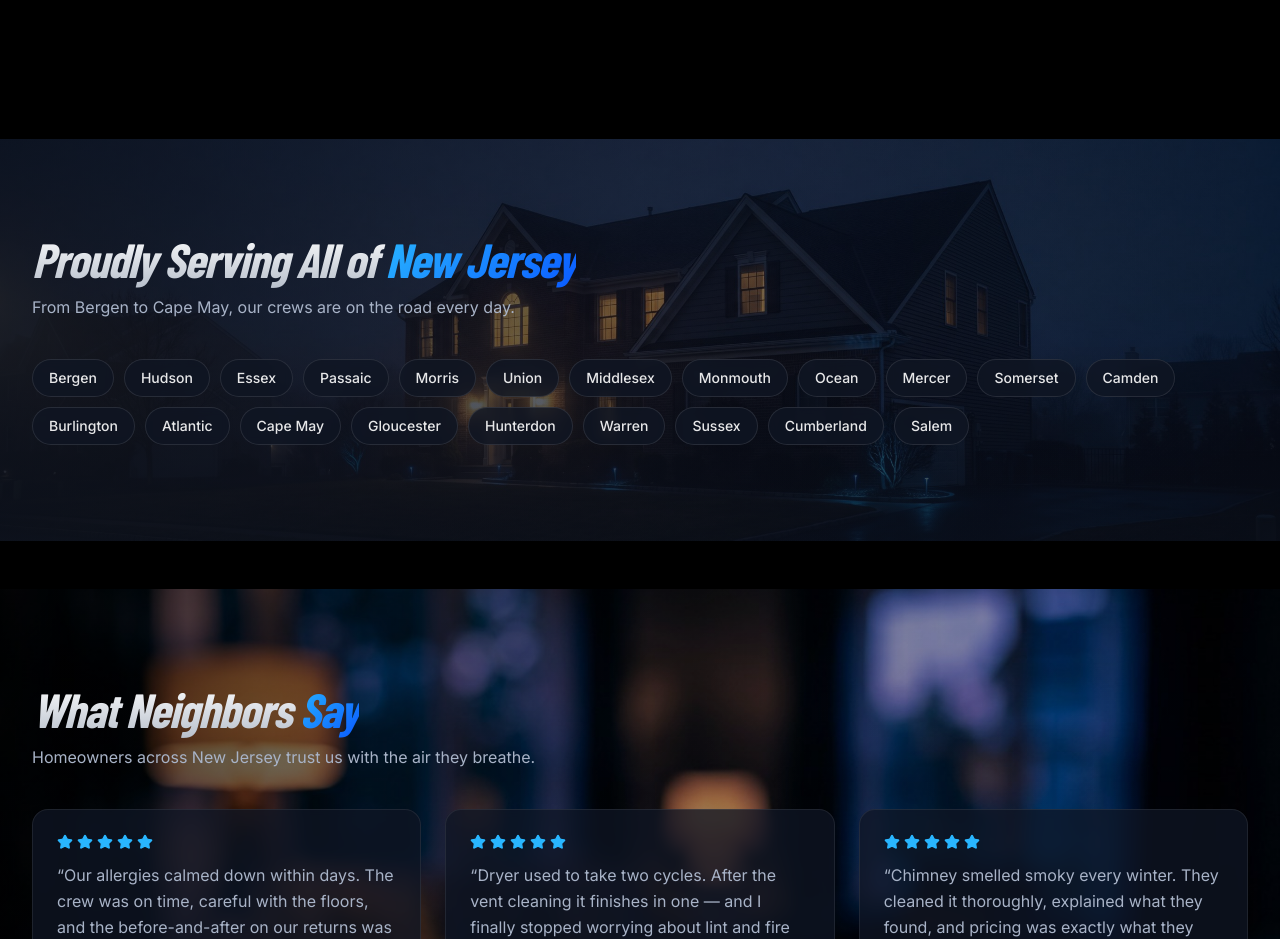
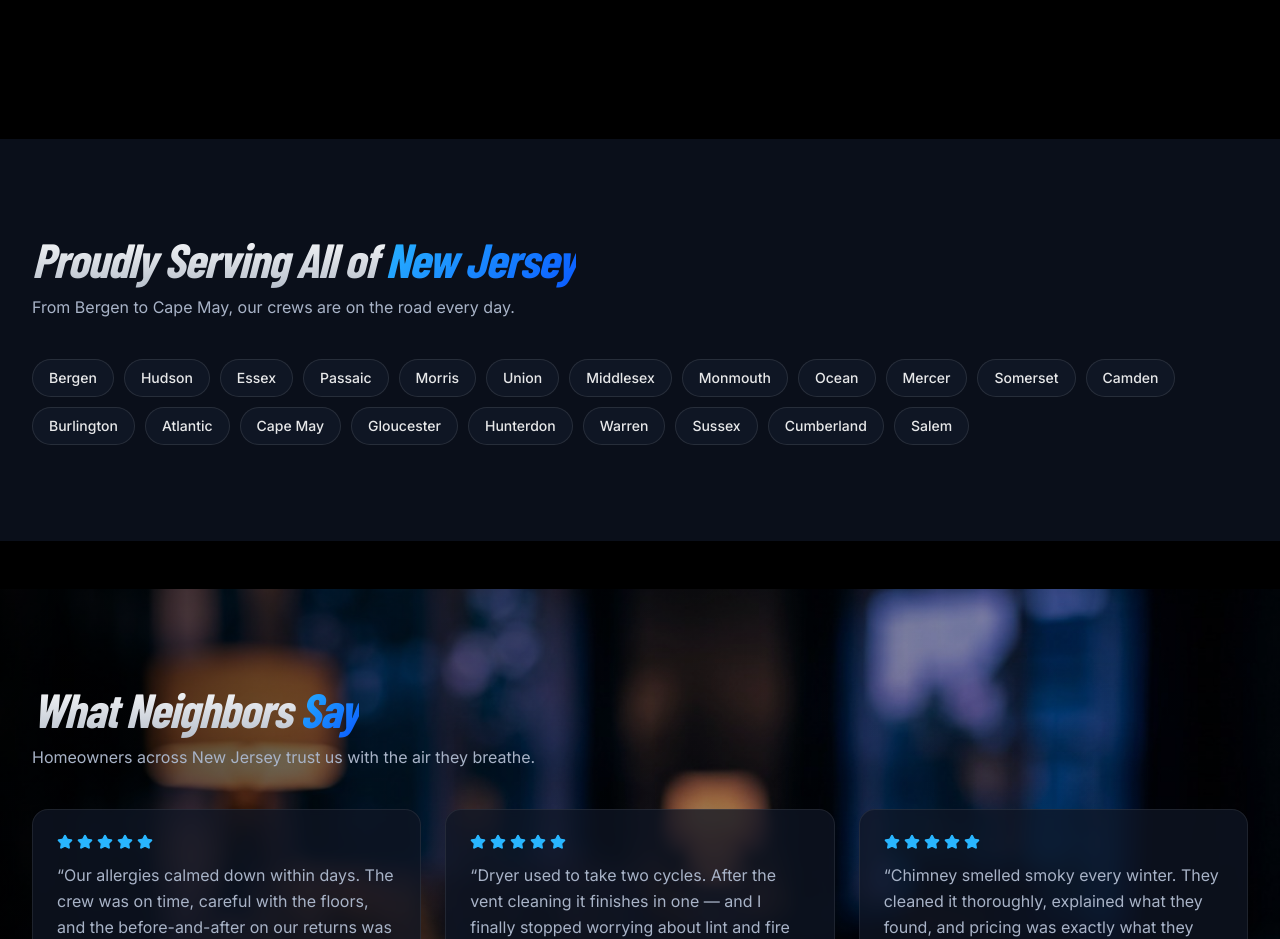
Before and after one commit to ignatua-hub/NJ-NY-Duct-Cleaning-LLC, a Next.js app: page / in a window 1280 px wide. Shown: the part 4420-5359 px from the top of the page. Built offline with nearby package versions, Linux system fonts and the light colour scheme; a web font is replaced by a local one.

Commit message:
Remove background photo from service area section
Co-authored-by: ignatrudenko11 <ignatrudenko11@gmail.com>

```diff
--- a/components/ServiceArea.tsx
+++ b/components/ServiceArea.tsx
@@ -1,6 +1,5 @@
 "use client";
 
-import Image from "next/image";
 import FadeIn from "./FadeIn";
 
 const COUNTIES = [
@@ -29,22 +28,8 @@ const COUNTIES = [
 
 export default function ServiceArea() {
   return (
-    <section
-      id="service-area"
-      className="relative overflow-hidden bg-brand-alt py-16 sm:py-20 lg:py-24"
-    >
-      <div className="pointer-events-none absolute inset-0" aria-hidden="true">
-        <Image
-          src="/images/service-area-bg.jpg"
-          alt=""
-          fill
-          sizes="100vw"
-          className="object-cover object-[56%_center] md:object-[center_40%]"
-        />
-        <div className="absolute inset-0 bg-gradient-to-b from-[#0A0F1A]/55 via-[#0A0F1A]/45 to-[#0A0F1A]/80" />
-        <div className="absolute inset-0 hidden bg-gradient-to-r from-[#0A0F1A]/70 via-[#0A0F1A]/20 to-transparent md:block" />
-      </div>
-      <div className="relative mx-auto max-w-7xl px-4 sm:px-6 lg:px-8">
+    <section id="service-area" className="bg-brand-alt py-16 sm:py-20 lg:py-24">
+      <div className="mx-auto max-w-7xl px-4 sm:px-6 lg:px-8">
         <FadeIn>
           <h2 className="font-heading text-4xl font-extrabold italic tracking-tight sm:text-5xl">
             <span className="text-silver">Proudly Serving All of </span>
@@ -60,7 +45,7 @@ export default function ServiceArea() {
             {COUNTIES.map((county) => (
               <li
                 key={county}
-                className="rounded-pill border border-white/10 bg-[#0F1624]/80 px-4 py-2 text-sm font-medium text-white/90 backdrop-blur-sm"
+                className="rounded-pill border border-white/10 bg-[#0F1624] px-4 py-2 text-sm font-medium text-white/90"
               >
                 {county}
               </li>
```
